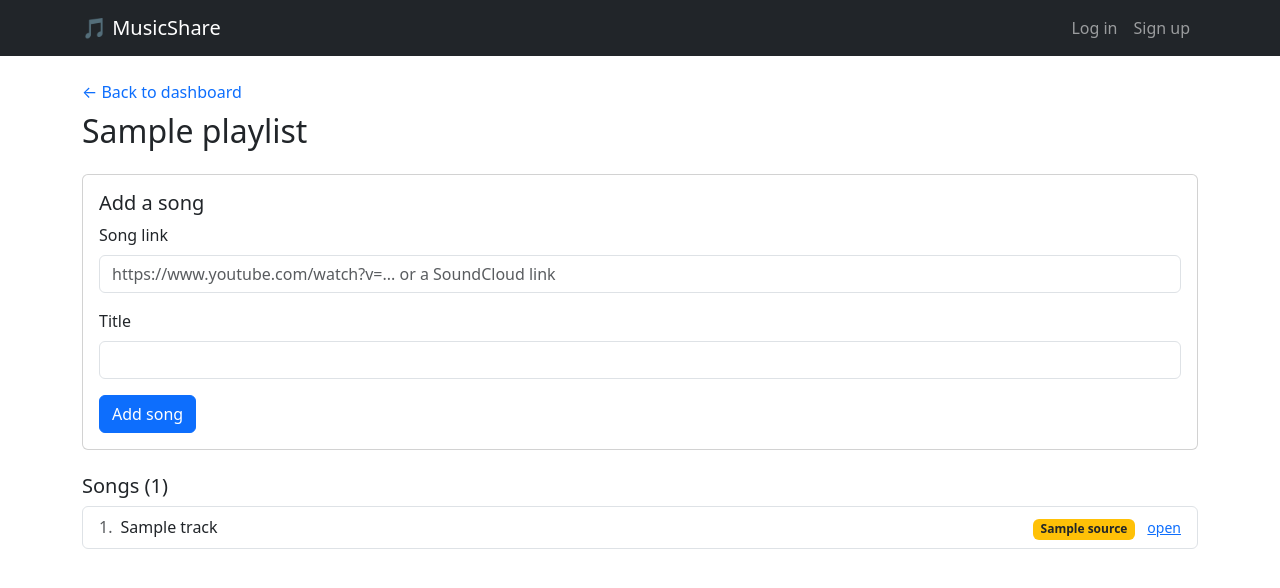
After one commit to Aella67/MusicShare, a Flask app: template templates/playlist.html in a window 1280 px wide. The commit adds this page. Shown: the top 588 px of the page. Run offline with Flask 3, Linux system fonts and the light colour scheme; tables that the repository leaves empty or names only in its code hold one stand-in row (values such as "Sample post"); the template is opened without the code that fills it: values that come from a table or form of the project are taken from there, most other values are stand-ins (such as "Sample title", 1, 10 or a date in 2020).

Commit message:
Add playlists and tracks

```diff
--- a/app.py
+++ b/app.py
@@ -1,10 +1,12 @@
 from functools import wraps
-from flask import Flask, render_template, redirect, url_for, flash, session
+from flask import Flask, render_template, redirect, url_for, flash, session, abort
 from flask_wtf import CSRFProtect
 import mysql.connector
 from config import Config
-from forms import RegisterForm, LoginForm
+from forms import RegisterForm, LoginForm, PlaylistForm, TrackForm
 from models.user import User
+from models.playlist import Playlist
+from models.track import Track
 
 app = Flask(__name__)
 app.config.from_object(Config)
@@ -60,7 +62,7 @@ def login():
             session.clear()
             session["user_id"] = user.id
             flash(f"Welcome back, {user.username}!", "success")
-            return redirect(url_for("home"))
+            return redirect(url_for("dashboard"))
         flash("Wrong email or password.", "danger")
     return render_template("login.html", form=form)
 
@@ -71,6 +73,33 @@ def logout():
     flash("You have been logged out.", "info")
     return redirect(url_for("home"))
 
+@app.route("/dashboard", methods=["GET", "POST"])
+@login_required
+def dashboard():
+    form = PlaylistForm()
+    if form.validate_on_submit():
+        playlist = Playlist(None, session["user_id"], form.name.data.strip())
+        playlist.save()
+        flash("Playlist created!", "success")
+        return redirect(url_for("dashboard"))
+    playlists = Playlist.find_by_user(session["user_id"])
+    return render_template("dashboard.html", form=form, playlists=playlists)
+
+@app.route("/playlists/<int:playlist_id>", methods=["GET", "POST"])
+@login_required
+def playlist_detail(playlist_id):
+    playlist = Playlist.find_by_id(playlist_id)
+    if playlist is None or playlist.user_id != session["user_id"]:
+        abort(404)
+    form = TrackForm()
+    if form.validate_on_submit():
+        track = Track.from_url(playlist.id, form.url.data, form.title.data.strip())
+        track.save()
+        flash("Song added!", "success")
+        return redirect(url_for("playlist_detail", playlist_id=playlist.id))
+    tracks = Track.find_by_playlist(playlist.id)
+    return render_template("playlist.html", playlist=playlist, form=form, tracks=tracks)
+
 
 if __name__ == "__main__":
     app.run(debug=True)
--- a/forms.py
+++ b/forms.py
@@ -2,6 +2,7 @@ from flask_wtf import FlaskForm
 from wtforms import StringField, PasswordField, EmailField
 from wtforms.validators import DataRequired, Email, Length, EqualTo, Regexp, ValidationError
 from models.user import User
+from models.track import Track
 
 
 class RegisterForm(FlaskForm):
@@ -27,3 +28,16 @@ class RegisterForm(FlaskForm):
 class LoginForm(FlaskForm):
     email = EmailField("Email", validators=[DataRequired(), Email()])
     password = PasswordField("Password", validators=[DataRequired()])
+
+
+class PlaylistForm(FlaskForm):
+    name = StringField("Playlist name", validators=[DataRequired(), Length(max=100)])
+
+
+class TrackForm(FlaskForm):
+    url = StringField("Song link", validators=[DataRequired(), Length(max=500)])
+    title = StringField("Title", validators=[DataRequired(), Length(max=200)])
+
+    def validate_url(self, field):
+        if Track.from_url(0, field.data, "") is None:
+            raise ValidationError("Paste a valid YouTube video or SoundCloud link.")
--- /dev/null
+++ b/models/track.py
@@ -0,0 +1,104 @@
+from urllib.parse import urlparse, parse_qs
+import re
+
+from db import get_connection
+
+YOUTUBE_HOSTS = {"youtube.com", "www.youtube.com", "m.youtube.com",
+                 "music.youtube.com", "youtu.be"}
+SOUNDCLOUD_HOSTS = {"soundcloud.com", "www.soundcloud.com", "on.soundcloud.com"}
+YOUTUBE_ID = re.compile(r"^[A-Za-z0-9_-]{11}$")
+
+
+class Track:
+    """Base class: one song saved in a playlist."""
+    source = "unknown"
+
+    def __init__(self, id, playlist_id, source_url, title, position=0):
+        self.id = id
+        self.playlist_id = playlist_id
+        self.source_url = source_url
+        self.title = title
+        self.position = position
+
+    def media_id(self):
+        raise NotImplementedError
+
+    def save(self):
+        conn = get_connection()
+        try:
+            cur = conn.cursor()
+            cur.execute(
+                "SELECT COALESCE(MAX(position), 0) + 1 FROM tracks WHERE playlist_id = %s",
+                (self.playlist_id,),
+            )
+            self.position = cur.fetchone()[0]
+            cur.execute(
+                "INSERT INTO tracks (playlist_id, source, source_url, title, position) "
+                "VALUES (%s, %s, %s, %s, %s)",
+                (self.playlist_id, self.source, self.source_url, self.title, self.position),
+            )
+            conn.commit()
+            self.id = cur.lastrowid
+        finally:
+            conn.close()
+
+    @classmethod
+    def from_url(cls, playlist_id, url, title):
+        """Return a YouTubeTrack or SoundCloudTrack, or None if the link isn't supported."""
+        url = url.strip()
+        parsed = urlparse(url)
+        if parsed.scheme not in ("http", "https"):
+            return None
+        host = (parsed.hostname or "").lower()
+        if host in YOUTUBE_HOSTS:
+            track = YouTubeTrack(None, playlist_id, url, title)
+            return track if track.media_id() else None
+        if host in SOUNDCLOUD_HOSTS:
+            return SoundCloudTrack(None, playlist_id, url, title)
+        return None
+
+    @classmethod
+    def find_by_playlist(cls, playlist_id):
+        conn = get_connection()
+        try:
+            cur = conn.cursor()
+            cur.execute(
+                "SELECT id, playlist_id, source, source_url, title, position "
+                "FROM tracks WHERE playlist_id = %s ORDER BY position",
+                (playlist_id,),
+            )
+            return [cls._from_row(row) for row in cur.fetchall()]
+        finally:
+            conn.close()
+
+    @staticmethod
+    def _from_row(row):
+        id, playlist_id, source, source_url, title, position = row
+        kind = YouTubeTrack if source == "youtube" else SoundCloudTrack
+        return kind(id, playlist_id, source_url, title, position)
+
+
+class YouTubeTrack(Track):
+    source = "youtube"
+
+    def media_id(self):
+        """The 11-character video id, or None if the link has no video."""
+        parsed = urlparse(self.source_url)
+        host = (parsed.hostname or "").lower()
+        if host == "youtu.be":
+            candidate = parsed.path.lstrip("/").split("/")[0]
+        elif parsed.path == "/watch":
+            candidate = parse_qs(parsed.query).get("v", [""])[0]
+        elif parsed.path.startswith(("/shorts/", "/embed/")):
+            parts = parsed.path.split("/")
+            candidate = parts[2] if len(parts) > 2 else ""
+        else:
+            candidate = ""
+        return candidate if YOUTUBE_ID.match(candidate) else None
+
+
+class SoundCloudTrack(Track):
+    source = "soundcloud"
+
+    def media_id(self):
+        return self.source_url
--- a/templates/base.html
+++ b/templates/base.html
@@ -10,10 +10,14 @@
   <nav class="navbar navbar-expand navbar-dark bg-dark">
     <div class="container">
       <a class="navbar-brand" href="{{ url_for('home') }}">🎵 MusicShare</a>
-      <ul class="navbar-nav ms-auto align-items-center">
+            <ul class="navbar-nav ms-auto align-items-center">
         {% if current_user %}
           <li class="nav-item">
-            <span class="navbar-text me-3">Hi, {{ current_user.username }}</span>
+            <a class="nav-link {% if request.endpoint == 'dashboard' %}active fw-semibold{% endif %}"
+               href="{{ url_for('dashboard') }}">Dashboard</a>
+          </li>
+          <li class="nav-item">
+            <span class="navbar-text mx-3">Hi, {{ current_user.username }}</span>
           </li>
           <li class="nav-item">
             <form method="post" action="{{ url_for('logout') }}" class="m-0">
--- /dev/null
+++ b/templates/playlist.html
@@ -0,0 +1,54 @@
+{% extends "base.html" %}
+{% block title %}{{ playlist.name }} - MusicShare{% endblock %}
+
+{% block content %}
+<a href="{{ url_for('dashboard') }}" class="text-decoration-none">&larr; Back to dashboard</a>
+<h1 class="h2 mt-2 mb-4">{{ playlist.name }}</h1>
+
+<div class="card mb-4">
+  <div class="card-body">
+    <h2 class="h5 card-title">Add a song</h2>
+    <form method="post" novalidate>
+      {{ form.hidden_tag() }}
+      <div class="mb-3">
+        {{ form.url.label(class="form-label") }}
+        {{ form.url(class="form-control" ~ (" is-invalid" if form.url.errors else ""),
+                    placeholder="https://www.youtube.com/watch?v=... or a SoundCloud link") }}
+        {% for error in form.url.errors %}
+          <div class="invalid-feedback">{{ error }}</div>
+        {% endfor %}
+      </div>
+      <div class="mb-3">
+        {{ form.title.label(class="form-label") }}
+        {{ form.title(class="form-control" ~ (" is-invalid" if form.title.errors else "")) }}
+        {% for error in form.title.errors %}
+          <div class="invalid-feedback">{{ error }}</div>
+        {% endfor %}
+      </div>
+      <button type="submit" class="btn btn-primary">Add song</button>
+    </form>
+  </div>
+</div>
+
+<h2 class="h5">Songs ({{ tracks|length }})</h2>
+{% if tracks %}
+  <ul class="list-group">
+    {% for t in tracks %}
+      <li class="list-group-item d-flex justify-content-between align-items-center">
+        <span>
+          <span class="text-muted me-2">{{ loop.index }}.</span>{{ t.title }}
+        </span>
+        <span>
+          <span class="badge {{ 'bg-danger' if t.source == 'youtube' else 'bg-warning text-dark' }} me-2">
+            {{ t.source }}
+          </span>
+          <a href="{{ t.source_url }}" target="_blank" rel="noopener noreferrer"
+             class="small">open</a>
+        </span>
+      </li>
+    {% endfor %}
+  </ul>
+{% else %}
+  <p class="text-muted">No songs yet. Paste a link above to add your first one.</p>
+{% endif %}
+{% endblock %}
```
Also changed, not shown: models/playlist.py (added, +49 -0 lines), templates/dashboard.html (added, +48 -0 lines).
